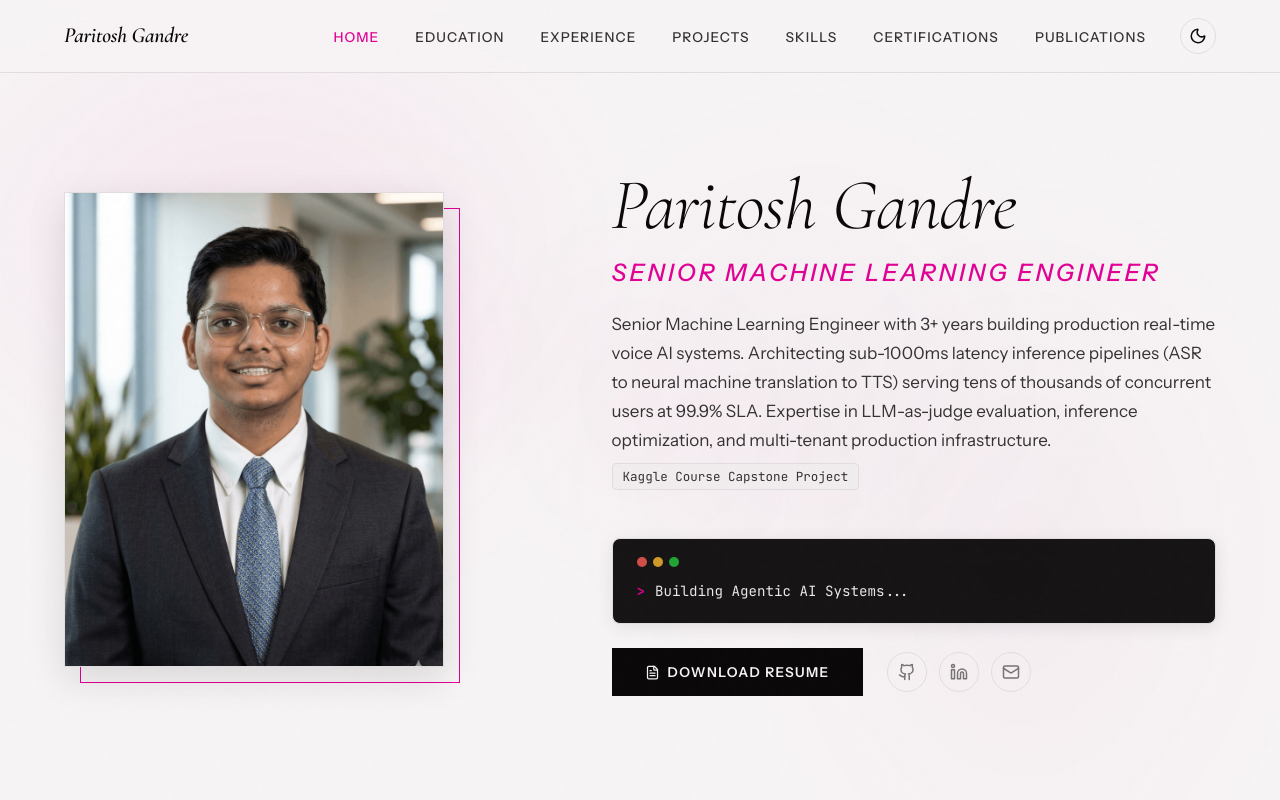
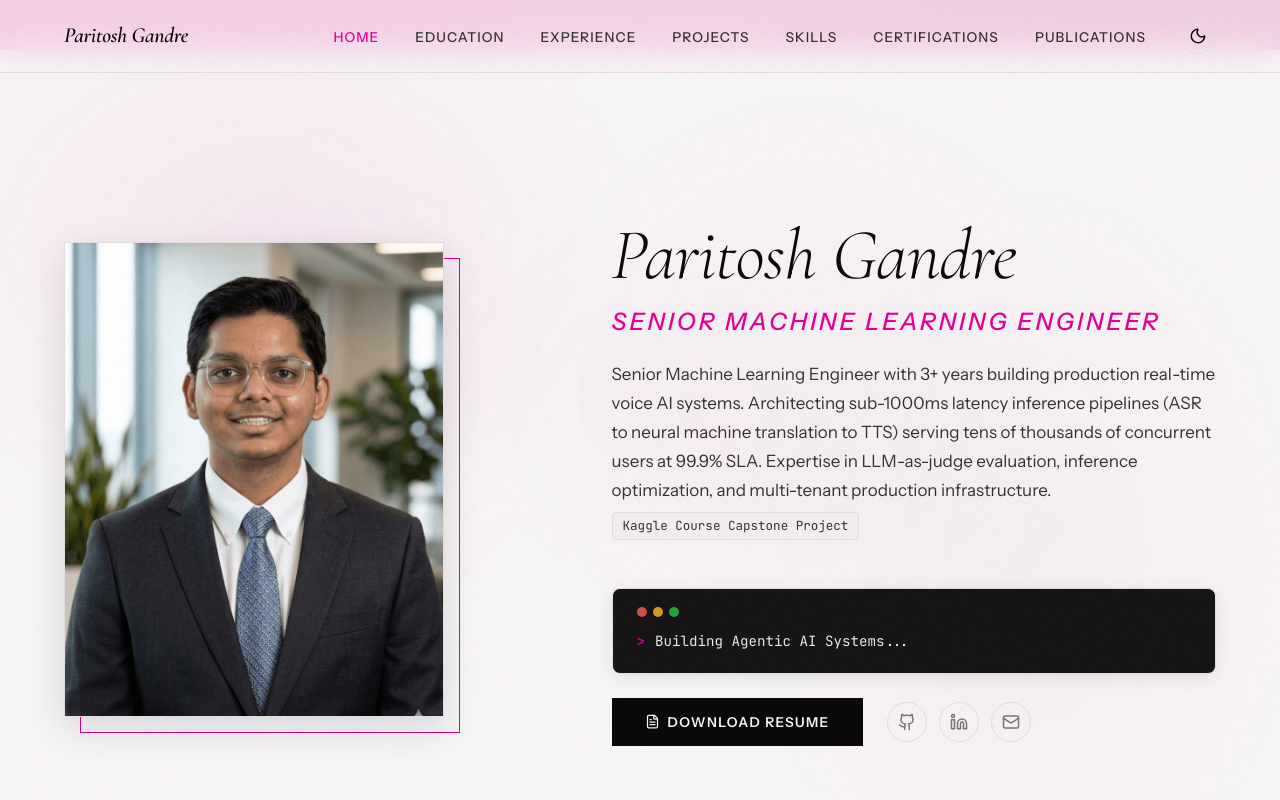
Before and after one commit to paritosh100/Portfolio-react, a React (Vite) app: page / in a window 1280 px wide. Shown: the top 800 px of the page. Built offline with nearby package versions, Linux system fonts and the light colour scheme.

Commit message:
Add sticky 'Open to Work' banner with email link
- New OpenToWork component with Briefcase and Mail icons
- Sticky positioning at top with gradient accent styling
- Clickable banner triggers mailto with subject line
- Smooth fade-in animation on page load
- Hover effect for visual feedback

```diff
--- a/src/App.jsx
+++ b/src/App.jsx
@@ -8,6 +8,7 @@ import Skills from './components/Skills.jsx';
 import Certificates from './components/Certifications.jsx';
 import Publications from './components/Publications.jsx';
 import Footer from './components/Footer.jsx';
+import OpenToWork from './components/OpenToWork.jsx';
 import InteractiveBackground from './components/InteractiveBackground.jsx';
 import { nav, education } from './data.js';
 import { Analytics } from '@vercel/analytics/react';
@@ -40,6 +41,8 @@ export default function App() {
   return (
     <>
       <InteractiveBackground />
+
+      <OpenToWork />
 
       <Nav active={active} />
 
--- /dev/null
+++ b/src/components/OpenToWork.jsx
@@ -0,0 +1,27 @@
+import { motion } from 'framer-motion';
+import { Mail, Briefcase } from 'lucide-react';
+import { identity } from '../data.js';
+
+export default function OpenToWork() {
+  const easeOut = [0.23, 1, 0.32, 1];
+
+  return (
+    <motion.div
+      className="open-to-work-banner"
+      initial={{ opacity: 0, y: -10 }}
+      animate={{ opacity: 1, y: 0 }}
+      transition={{ duration: 0.6, ease: easeOut }}
+    >
+      <a
+        href={`mailto:${identity.email}?subject=Let's%20Work%20Together`}
+        className="open-to-work-link"
+      >
+        <div className="open-to-work-content">
+          <Briefcase size={16} />
+          <span>Open to work – let's connect</span>
+          <Mail size={14} />
+        </div>
+      </a>
+    </motion.div>
+  );
+}
--- a/src/styles/global.css
+++ b/src/styles/global.css
@@ -1287,6 +1287,44 @@ a:hover {
 }
 
 /* ---------------------------------------------------------
+   14.5. OPEN TO WORK BANNER
+   --------------------------------------------------------- */
+.open-to-work-banner {
+  position: sticky;
+  top: 0;
+  z-index: 100;
+  background: linear-gradient(135deg, var(--accent-primary), var(--accent-primary-deep));
+  border-bottom: 1px solid var(--accent-primary);
+  padding: 12px 0;
+  box-shadow: 0 4px 12px var(--accent-glow);
+}
+
+.open-to-work-link {
+  display: block;
+  text-decoration: none;
+  color: inherit;
+  cursor: pointer;
+}
+
+.open-to-work-content {
+  display: flex;
+  align-items: center;
+  justify-content: center;
+  gap: 12px;
+  color: white;
+  font-weight: 500;
+  font-size: 0.95rem;
+  font-family: 'Instrument Sans', sans-serif;
+  letter-spacing: 0.02em;
+  transition: all var(--transition-fast);
+}
+
+.open-to-work-link:hover .open-to-work-content {
+  transform: scale(1.02);
+  filter: brightness(1.1);
+}
+
+/* ---------------------------------------------------------
    15. ACCESSIBILITY / REDUSED MOTION
    --------------------------------------------------------- */
 @media (prefers-reduced-motion: reduce) {
```
